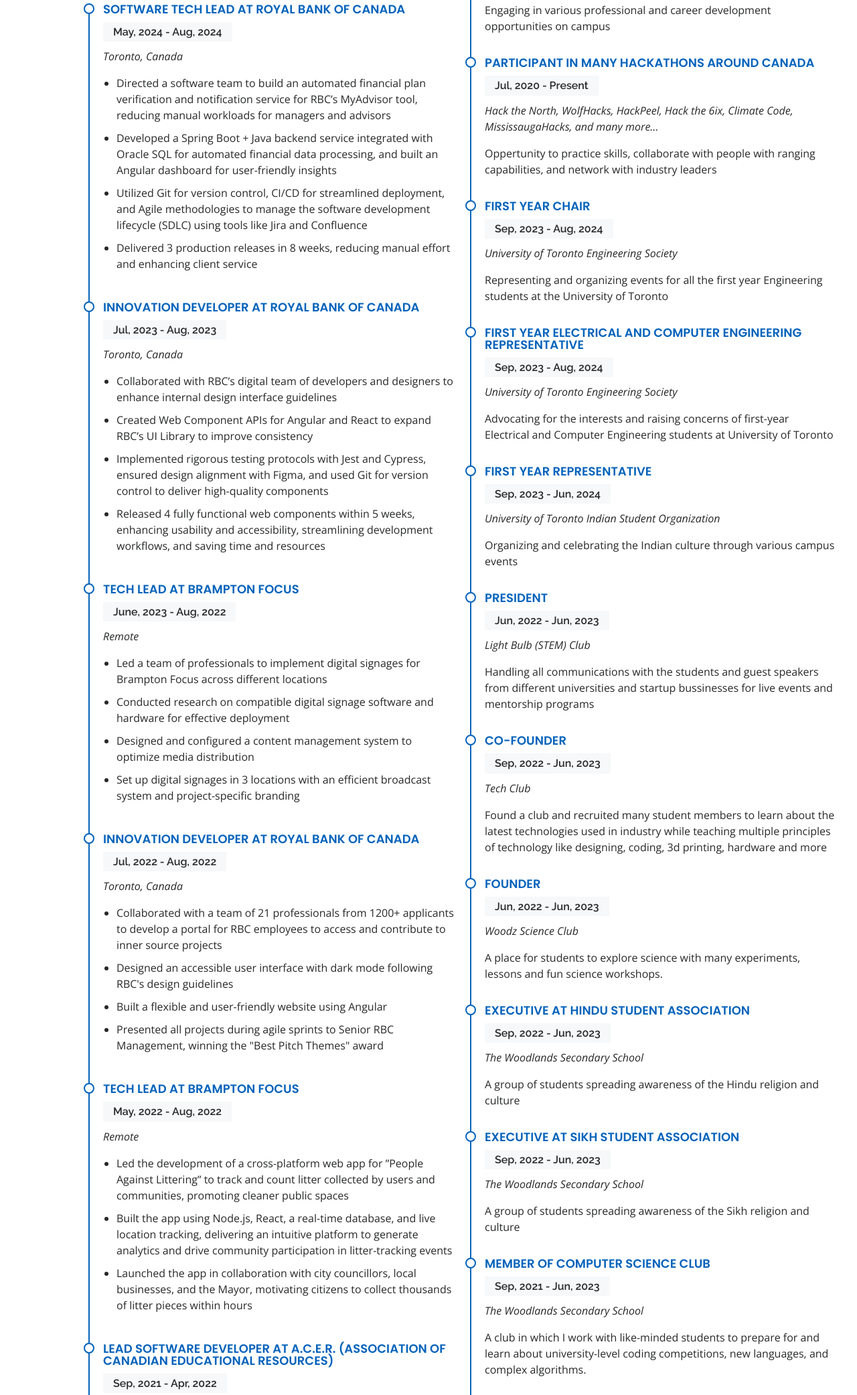
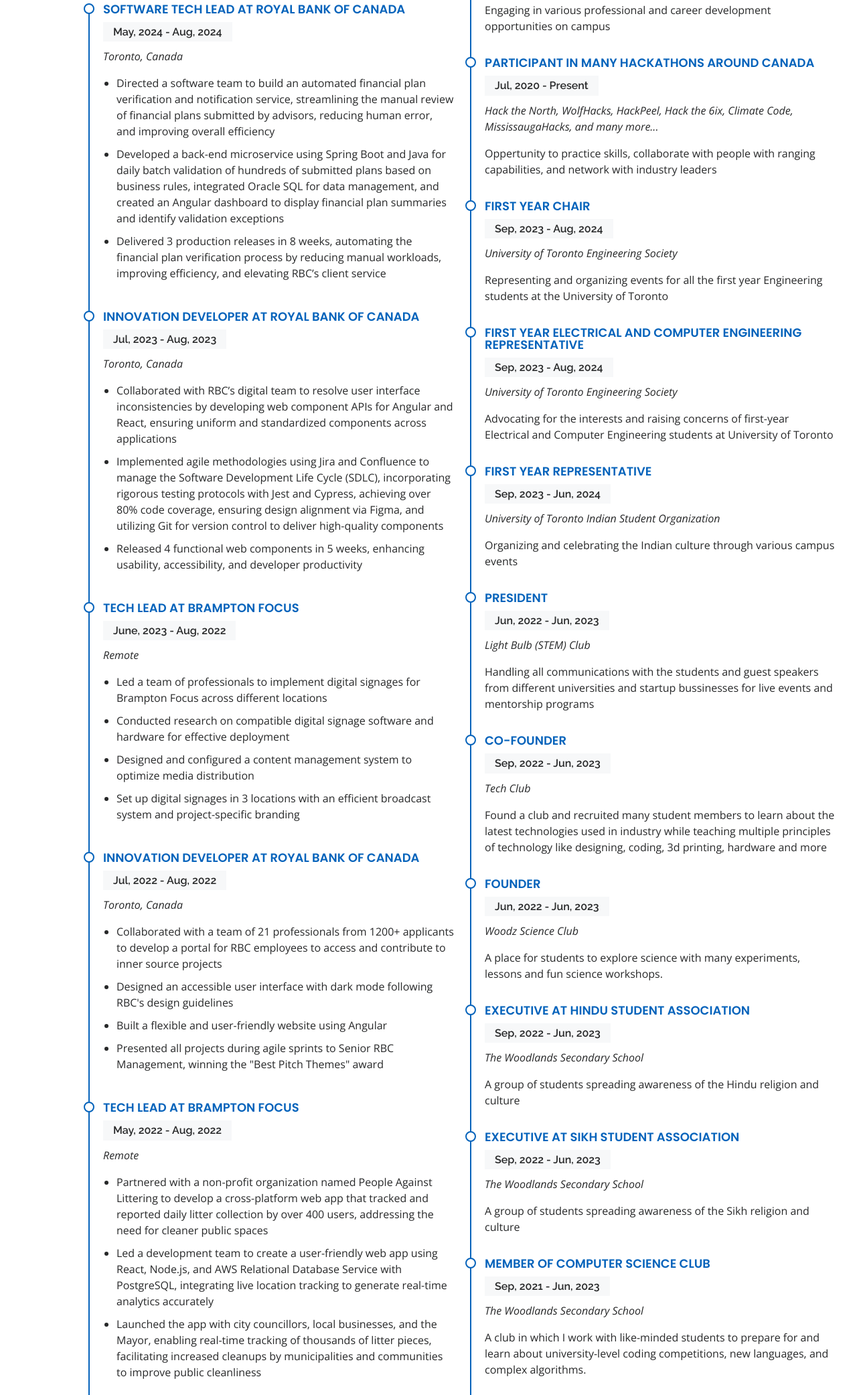
Before and after one commit to vishwaspuriofficial/Vishwas-Puri-Portfolio, a plain HTML site: page index.html in a window 1280 px wide. Shown: the part 3972-6055 px from the top of the page at 67% size. Drawn offline with nearby package versions, Linux system fonts and the light colour scheme.

Commit message:
Update Sept 2024

```diff
--- a/index.html
+++ b/index.html
@@ -326,17 +326,18 @@
               <h5>May, 2024 - Aug, 2024</h5>
               <p><em>Toronto, Canada</em></p>
               <ul>
-                <li>Directed a software team to build an automated financial plan verification and notification service
-                  for RBC’s
-                  MyAdvisor tool, reducing manual workloads for managers and advisors</li>
-                <li>Developed a Spring Boot + Java backend service integrated with Oracle SQL for automated financial
-                  data
-                  processing, and built an Angular dashboard for user-friendly insights</li>
-                <li>Utilized Git for version control, CI/CD for streamlined deployment, and Agile methodologies to
-                  manage
-                  the
-                  software development lifecycle (SDLC) using tools like Jira and Confluence</li>
-                <li>Delivered 3 production releases in 8 weeks, reducing manual effort and enhancing client service</li>
+                <li>Directed a software team to build an automated financial plan verification and notification service,
+                  streamlining the
+                  manual review of financial plans submitted by advisors, reducing human error, and improving overall
+                  efficiency</li>
+                <li>Developed a back-end microservice using Spring Boot and Java for daily batch validation of hundreds
+                  of submitted
+                  plans based on business rules, integrated Oracle SQL for data management, and created an Angular
+                  dashboard to
+                  display financial plan summaries and identify validation exceptions</li>
+                <li>Delivered 3 production releases in 8 weeks, automating the financial plan verification process by
+                  reducing manual
+                  workloads, improving efficiency, and elevating RBC’s client service</li>
               </ul>
             </div>
             <div class="resume-item">
@@ -344,16 +345,17 @@
               <h5>Jul, 2023 - Aug, 2023</h5>
               <p><em>Toronto, Canada</em></p>
               <ul>
-                <li>Collaborated with RBC’s digital team of developers and designers to enhance internal design
-                  interface guidelines</li>
-                <li>Created Web Component APIs for Angular and React to expand RBC’s UI Library to improve consistency
-                </li>
-                <li>Implemented rigorous testing protocols with Jest and Cypress, ensured design alignment with Figma,
-                  and used Git
-                  for version control to deliver high-quality components</li>
-                <li>Released 4 fully functional web components within 5 weeks, enhancing usability and accessibility,
-                  streamlining
-                  development workflows, and saving time and resources</li>
+                <li>Collaborated with RBC’s digital team to resolve user interface inconsistencies by developing web
+                  component APIs
+                  for Angular and React, ensuring uniform and standardized components across applications</li>
+                <li>Implemented agile methodologies using Jira and Confluence to manage the Software Development Life
+                  Cycle
+                  (SDLC), incorporating rigorous testing protocols with Jest and Cypress, achieving over 80% code
+                  coverage,
+                  ensuring design alignment via Figma, and utilizing Git for version control to deliver high-quality
+                  components</li>
+                <li>Released 4 functional web components in 5 weeks, enhancing usability, accessibility, and developer
+                  productivity</li>
               </ul>
             </div>
             <div class="resume-item">
@@ -398,16 +400,19 @@
               <h5>May, 2022 - Aug, 2022</h5>
               <p><em>Remote</em></p>
               <ul>
-                <li>Led the development of a cross-platform web app for ”People Against Littering” to track and count
-                  litter collected
-                  by users and communities, promoting cleaner public spaces
+                <li>Partnered with a non-profit organization named People Against Littering to develop a cross-platform
+                  web app that
+                  tracked and reported daily litter collection by over 400 users, addressing the need for cleaner public
+                  spaces
                 </li>
-                <li>Built the app using Node.js, React, a real-time database, and live location tracking, delivering an
-                  intuitive platform
-                  to generate analytics and drive community participation in litter-tracking events</li>
-                <li>Launched the app in collaboration with city councillors, local businesses, and the Mayor, motivating
-                  citizens to
-                  collect thousands of litter pieces within hours</li>
+                <li>Led a development team to create a user-friendly web app using React, Node.js, and AWS Relational
+                  Database
+                  Service with PostgreSQL, integrating live location tracking to generate real-time analytics accurately
+                </li>
+                <li>Launched the app with city councillors, local businesses, and the Mayor, enabling real-time tracking
+                  of thousands of
+                  litter pieces, facilitating increased cleanups by municipalities and communities to improve public
+                  cleanliness</li>
               </ul>
             </div>
             <div class="resume-item">
@@ -1070,12 +1075,13 @@
             <div class="col-lg-3">
               <h4>Languages</h4>
               <ul>
+                <li>Python</li>
                 <li>Java</li>
-                <li>Python</li>
                 <li>C/C++</li>
-                <li>Oracle SQL</li>
-                <li>JavaScript/TypeScript</li>
+                <li>JavaScript</li>
+                <li>TypeScript</li>
                 <li>HTML/CSS</li>
+                <li>SQL/NoSQL</li>
                 <li>MATLAB</li>
               </ul>
             </div>
@@ -1086,37 +1092,41 @@
                 <li>Node.js</li>
                 <li>Spring Boot</li>
                 <li>Flutter</li>
-                <li>Flask/FastAPI</li>
+                <li>Flask</li>
                 <li>JUnit/Mockito</li>
                 <li>Jest</li>
+                <li>FastAPI</li>
               </ul>
             </div>
             <div class="col-lg-3">
               <h4>Developer Tools</h4>
               <ul>
-                <li>Git</li>
-                <li>SSH</li>
+                <li>Git/SSH</li>
+                <li>Firebase</li>
+                <li>GCP</li>
+                <li>Maven/Gradle</li>
+                <li>IntelliJ</li>
                 <li>Visual Studio</li>
-                <li>IntelliJ</li>
                 <li>Jira/Confluence</li>
-                <li>Firebase/GCP</li>
                 <li>Figma (UI/UX)</li>
               </ul>
             </div>
             <div class="col-lg-3">
               <h4>Libraries</h4>
               <ul>
+                <li>TensorFlow</li>
+                <li>Mediapipe</li>
                 <li>OpenCV</li>
                 <li>Pandas</li>
                 <li>NumPy</li>
                 <li>Matplotlib</li>
-                <li>Mediapipe</li>
-                <li>TensorFlow</li>
                 <li>Scikit</li>
+                <li>Pytorch</li>
               </ul>
             </div>
           </div>
         </div>
+
 
         <!-- <div class="col-lg-4">
               <ul>
```
Also changed, not shown: 1 other file.
